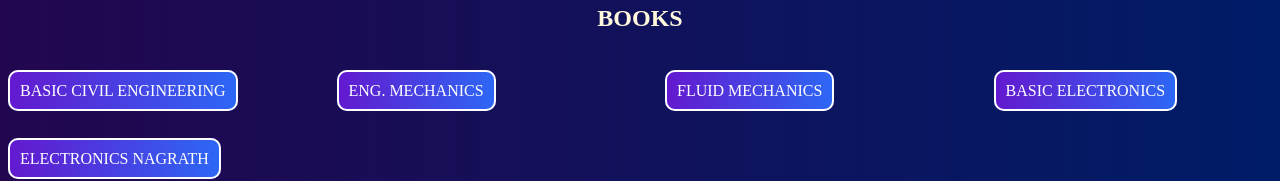
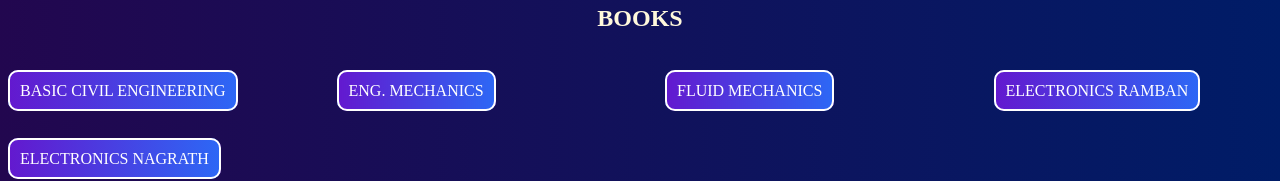
Before and after one commit to MUKULRAJKASTOR/MRKSOURCES, a plain HTML site: page index.html in a window 1280 px wide. Shown: the part 123-304 px from the top of the page. Drawn offline with Linux system fonts and the light colour scheme.

Commit message:
Update index.html

```diff
--- a/index.html
+++ b/index.html
@@ -54,7 +54,7 @@
         <div class="BEI"><a href="https://books.google.co.zm/books?id=fJsvJgppWWoC&lpg=PR4&pg=PR4#v=onepage&q&f=false">BASIC CIVIL ENGINEERING </a></div>
         <div class="EM"><a href="https://automaterials.files.wordpress.com/2019/01/engineering-mechanics-statics-and-dynamics-shames.pdf">ENG. MECHANICS</a></div>
         <div class="FM"><a href="https://books.google.co.in/books?id=ly8cEAAAQBAJ&pg=PA1&source=gbs_toc_r&cad=2#v=onepage&q&f=false">FLUID MECHANICS</a></div>
-        <div class="ELECTRONICS"><a href="https://books.google.co.in/books?id=Hb1nAgAAQBAJ&printsec=frontcover#v=onepage&q&f=false">BASIC ELECTRONICS</a></div>
+        <div class="ELECTRONICS"><a href="https://drive.google.com/file/d/1IU8xJP1T3Jk07ZGh4mli2SKcIMl1-mvb/view">ELECTRONICS RAMBAN</a></div>
         <div class="ELECTRONICS"><a href="Nagrath.pdf">ELECTRONICS NAGRATH</a></div>
 
 
```
